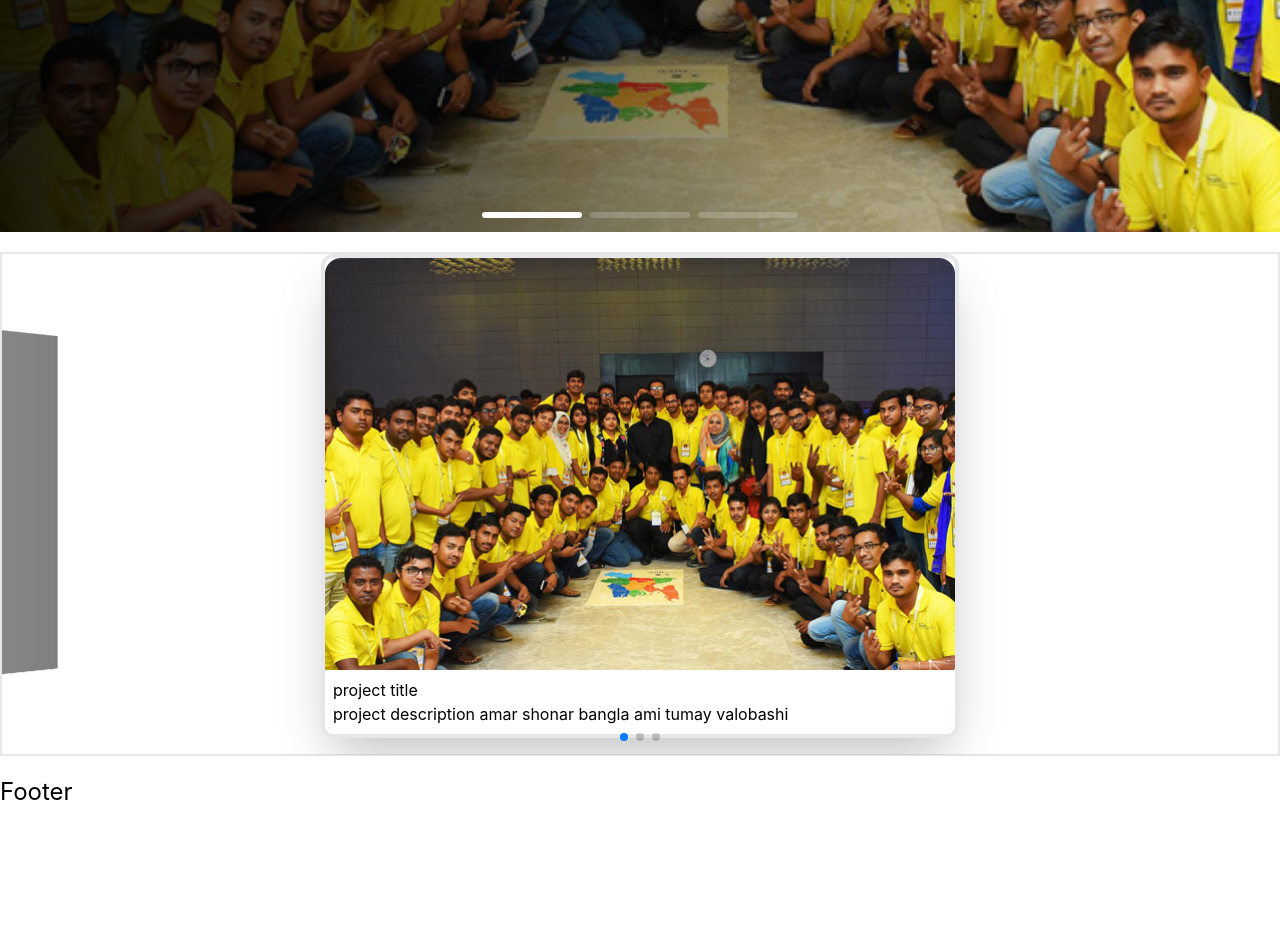
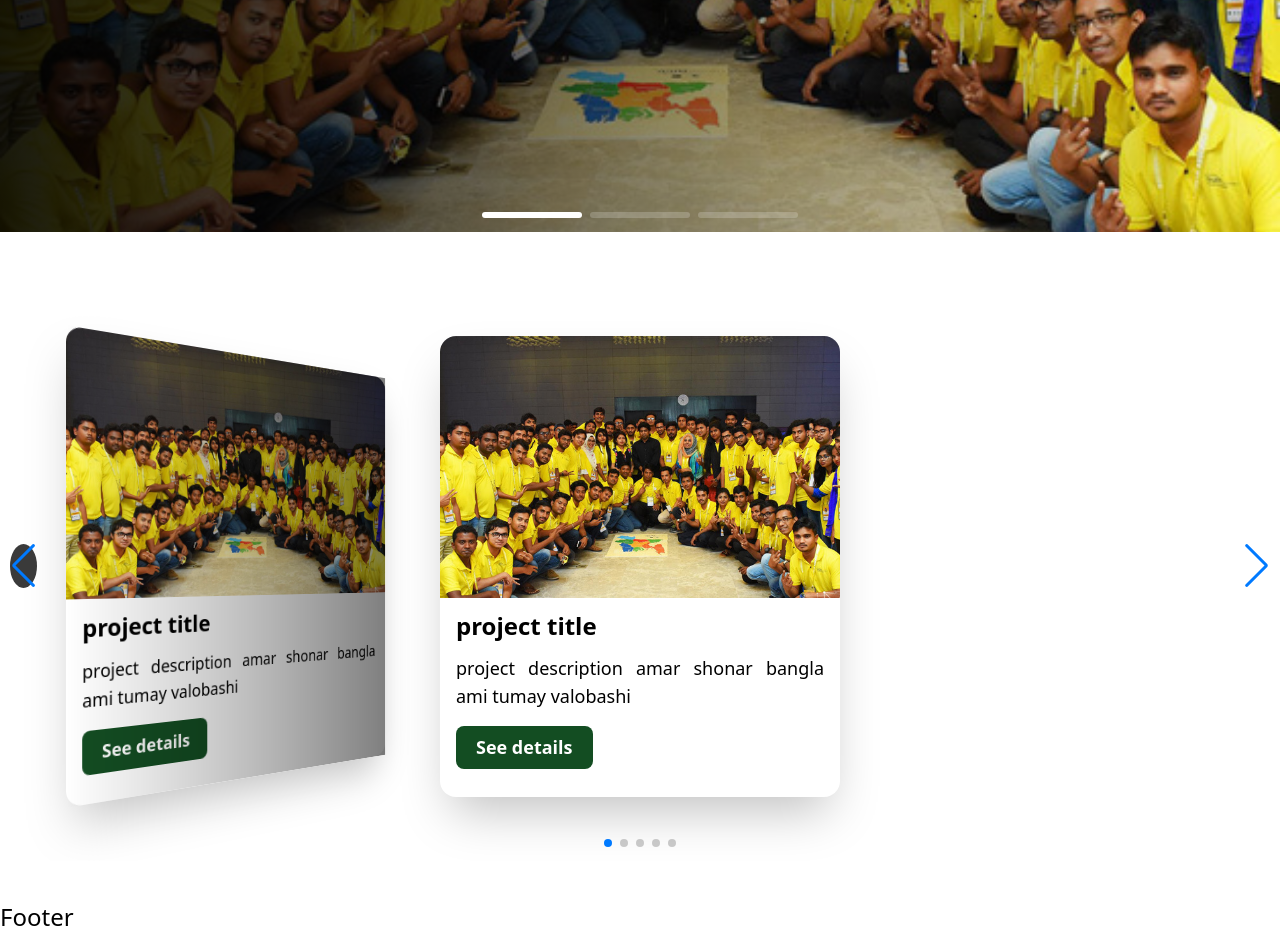
Before and after one commit to AbuRaihan1/vbd-gazipur, a React (Create React App) app: page / in a window 1280 px wide. Shown: the part 600-1533 px from the top of the page. Before the commit the page ends 1408 px from the top, so only its background shows below. Built offline with nearby package versions, Linux system fonts and the light colour scheme.

Commit message:
customized projects slider

```diff
--- a/src/Pages/projects/Project.js
+++ b/src/Pages/projects/Project.js
@@ -9,13 +9,18 @@ import "swiper/css/pagination";
 const Project = ({ project }) => {
   const { img, title, description } = project;
   return (
-    <SwiperSlide>
-      <div className="w-1/2 mx-auto">
-        <div className=" shadow-2xl rounded-xl mb-4  mx-auto border-4">
-          <img src={img} alt="project_img" className="w-full rounded-t-2xl" />
-          <div className="py-2 px-2">
-            <h2>{title}</h2>
-            <p>{description}</p>
+    <SwiperSlide className="">
+      <div className="mx-auto h-full">
+        <div className="h-full  rounded-xl mb-4  mx-auto">
+          <img
+            src={img}
+            alt="project_img"
+            className="w-full h-[250] rounded-t-2xl"
+          />
+          <div className="py-3 px-4">
+            <h2 className="font-bold text-2xl ">{title}</h2>
+            <p className="mt-3 text-lg text-justify">{description}</p>
+            <button className="secondary-button mt-4">See details</button>
           </div>
         </div>
       </div>
--- a/src/Pages/projects/Projects.js
+++ b/src/Pages/projects/Projects.js
@@ -31,19 +31,29 @@ const Projects = () => {
       description: "project description amar shonar bangla ami tumay valobashi",
       id: 3,
     },
+    {
+      img: slider2,
+      title: "project title",
+      description: "project description amar shonar bangla ami tumay valobashi",
+      id: 4,
+    },
+    {
+      img: slider1,
+      title: "project title",
+      description: "project description amar shonar bangla ami tumay valobashi",
+      id: 5,
+    },
   ];
   return (
-    <div>
-      <div>
     <Swiper
-          //   slidesPerView={1}
-          //   spaceBetween={30}
+      // slidesPerView={1}
+      defaultChecked={3}
+      spaceBetween={30}
       loop={true}
-          //   pagination={{
-          //     clickable: true,
-          //   }}
-          //   navigation={true}
-          //   modules={[Pagination, Navigation]}
+      pagination={{
+        clickable: true,
+      }}
+      navigation={true}
       effect={"coverflow"}
       grabCursor={true}
       centeredSlides={true}
@@ -55,18 +65,15 @@ const Projects = () => {
         modifier: 1,
         slideShadows: true,
       }}
-          pagination={true}
       modules={[EffectCoverflow, Pagination]}
-          className="mySwiper my-5 border"
+      className="mySwiper projects my-10"
     >
       {projects.map((project) => (
-            <SwiperSlide key={project.id} className="border w-[500px]">
+        <SwiperSlide key={project.id} className="my-16 shadow-2xl">
           <Project project={project} />
         </SwiperSlide>
       ))}
     </Swiper>
-      </div>
-    </div>
   );
 };
 
--- a/src/index.css
+++ b/src/index.css
@@ -1,29 +1,21 @@
 @tailwind base;
 @tailwind components;
 @tailwind utilities;
-
-body {
-  margin: 0;
-  font-family: -apple-system, BlinkMacSystemFont, "Segoe UI", "Roboto", "Oxygen",
-    "Ubuntu", "Cantarell", "Fira Sans", "Droid Sans", "Helvetica Neue",
-    sans-serif;
-  -webkit-font-smoothing: antialiased;
-  -moz-osx-font-smoothing: grayscale;
-}
-
-code {
-  font-family: source-code-pro, Menlo, Monaco, Consolas, "Courier New",
-    monospace;
-}
 
 /* styles.css */
 :root {
   --primary: #fbc807;
 }
 
+.primary-button {
+  @apply bg-primary px-5 py-2 rounded-lg text-black font-[600] text-[18px];
+}
+
+.secondary-button {
+  @apply bg-secondary px-5 py-2 rounded-lg text-white font-[600] text-[18px];
+}
+
 /* selected partner slider code */
-
-
 .select-partner-swiper .swiper-pagination-bullet {
   background: white !important;
   width: 100px !important;
@@ -49,3 +41,23 @@ code {
   padding: 10px !important;
   color: var(--primary);
 }
+
+/* .projects .swiper {
+  width: 100% !important;
+  box-shadow: rgba(100, 100, 111, 0.2) 0px 7px 29px 0px !important;
+  border: 3px solid red !important;
+} */
+
+/* projects slider start from here  */
+.projects .swiper-slide {
+  background-position: center !important;
+  background-size: cover !important;
+  width: 400px !important;
+  height: auto !important;
+  border-radius: 16px !important;
+}
+
+.projects .swiper-slide img {
+  display: block !important;
+  width: 100% !important;
+}
```
Also changed, not shown: src/Pages/projects/projects.module.css (added). Lines whose indentation alone changed are shown as unchanged.
